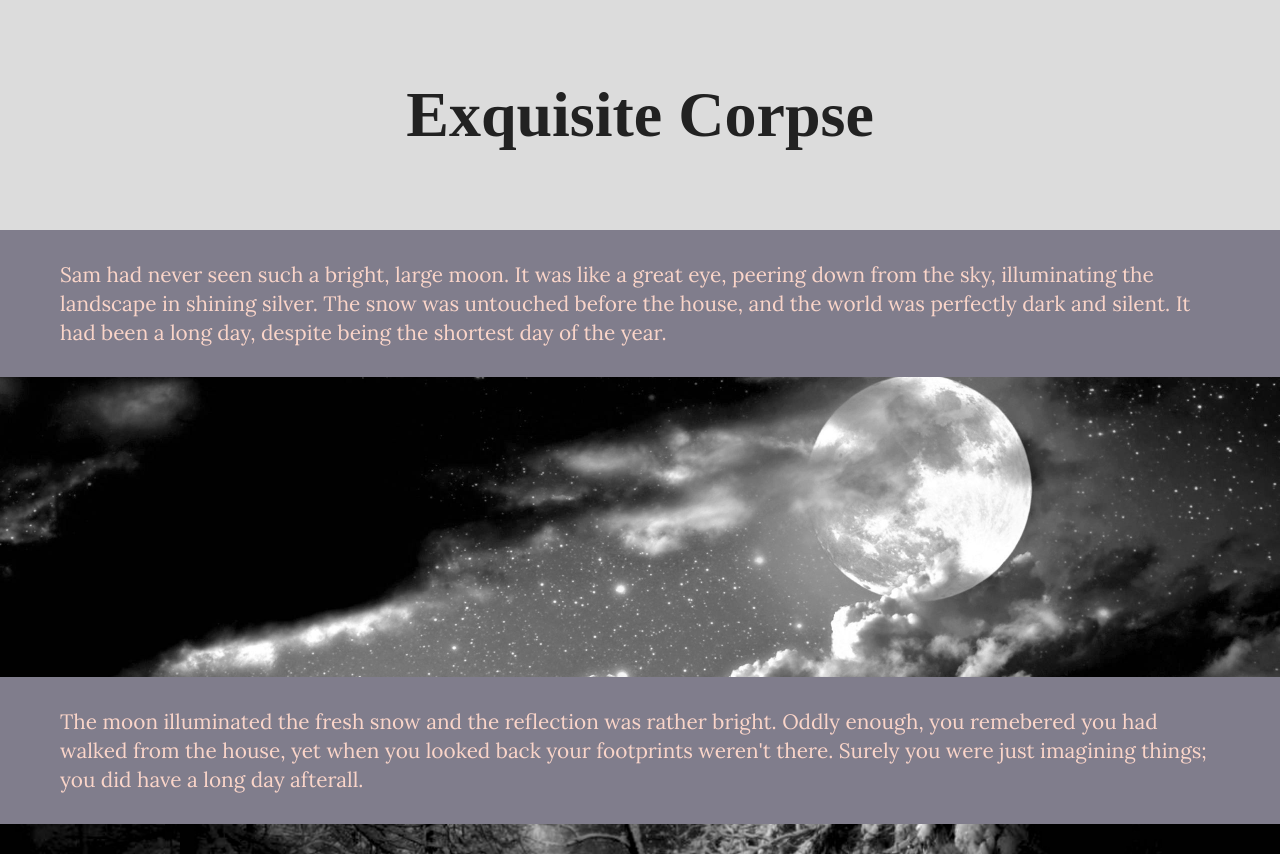
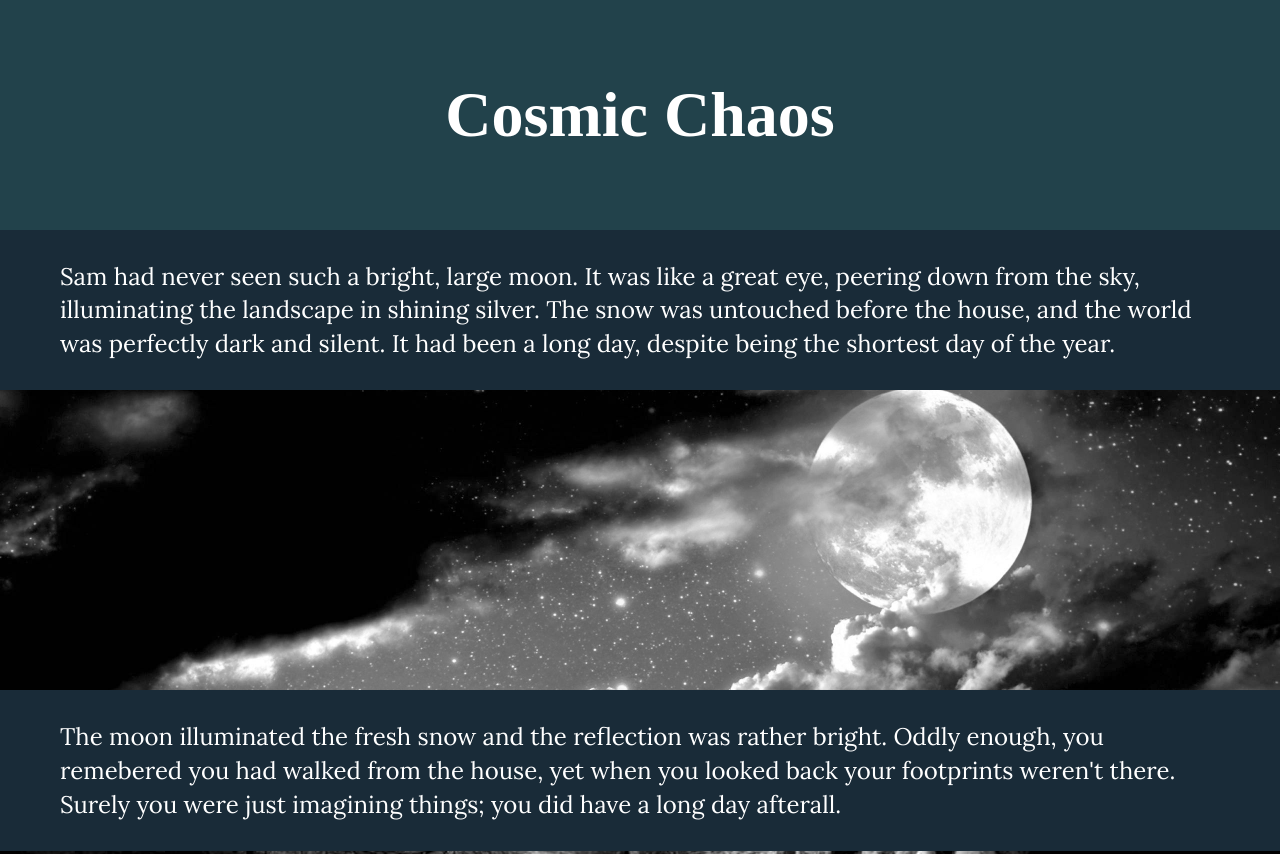
Before and after one commit to sleepvy/Exquisite-Corpse, a plain HTML site: page index.html in a window 1280 px wide. Shown: the top 854 px of the page. Drawn offline with nearby package versions, Linux system fonts and the light colour scheme.

Commit message:
added colors

```diff
--- a/css/main.css
+++ b/css/main.css
@@ -105,15 +105,16 @@ rgb 191 137 145
     */
 body{
     text-align: center;
-    background-color: gainsboro;
+    background-color: #22424B;
+    color:white;
 }
 p{  margin: 0;
-    font-size: 1.3em;
+    font-size: 1.5em;
     text-align: left;
     max-width: 100%;
-    background:rgba(68, 62, 88, .6);
+    background-color: #192B38;
     /*max-width: 800px;*/
-    color:rgba(250,213,201,1);
+    color:white;
     padding:30px;
     padding-left: 60px;
     padding-right: 60px;
--- a/index.html
+++ b/index.html
@@ -41,7 +41,7 @@
   <![endif]-->
 
     <!-- Add your site or application content here -->
-    <h1> Exquisite Corpse </h1>
+    <h1> Cosmic Chaos </h1>
     <p>Sam had never seen such a bright, large moon. It was like a great eye, peering down from the sky, illuminating the landscape in shining silver. The snow was untouched before the house, and the world was perfectly dark and silent. It had been a long day, despite being the shortest day of the year.</p>
     <div class="picture" id="pic1">
     </div>
```
